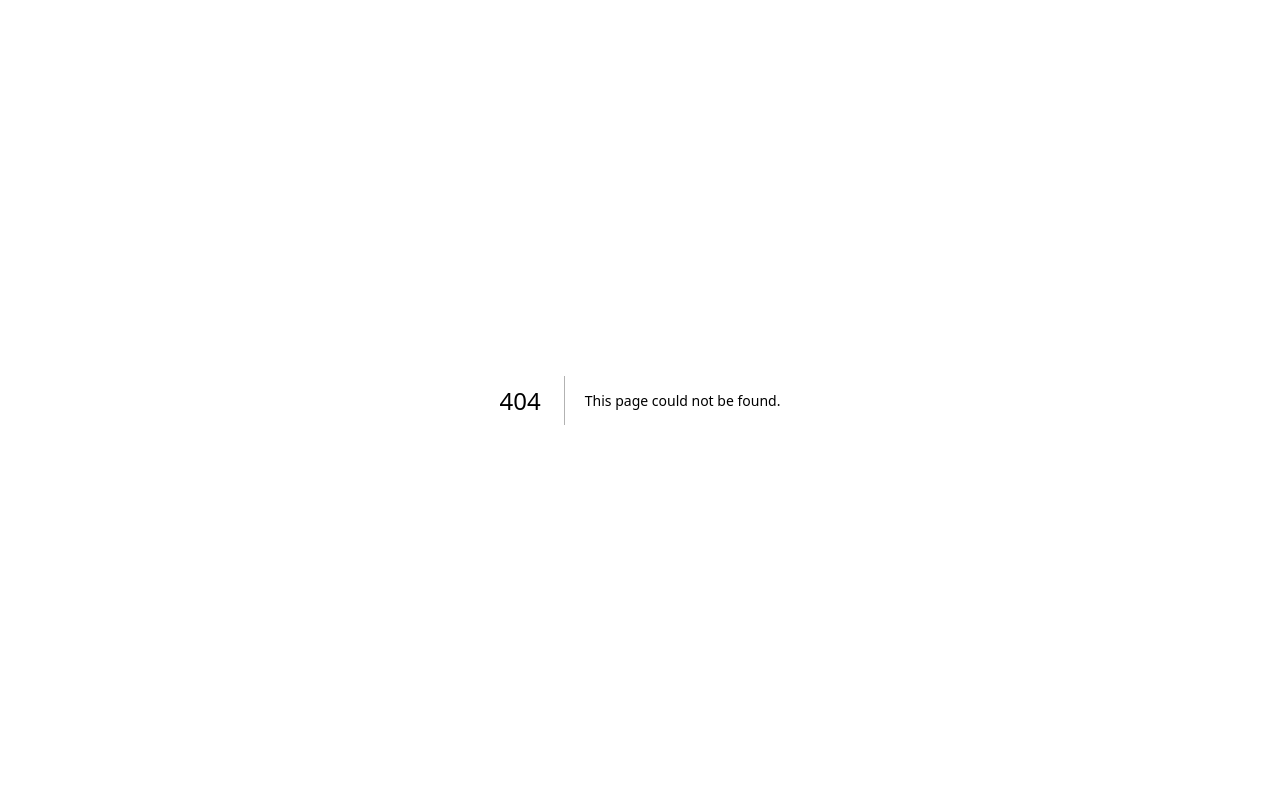
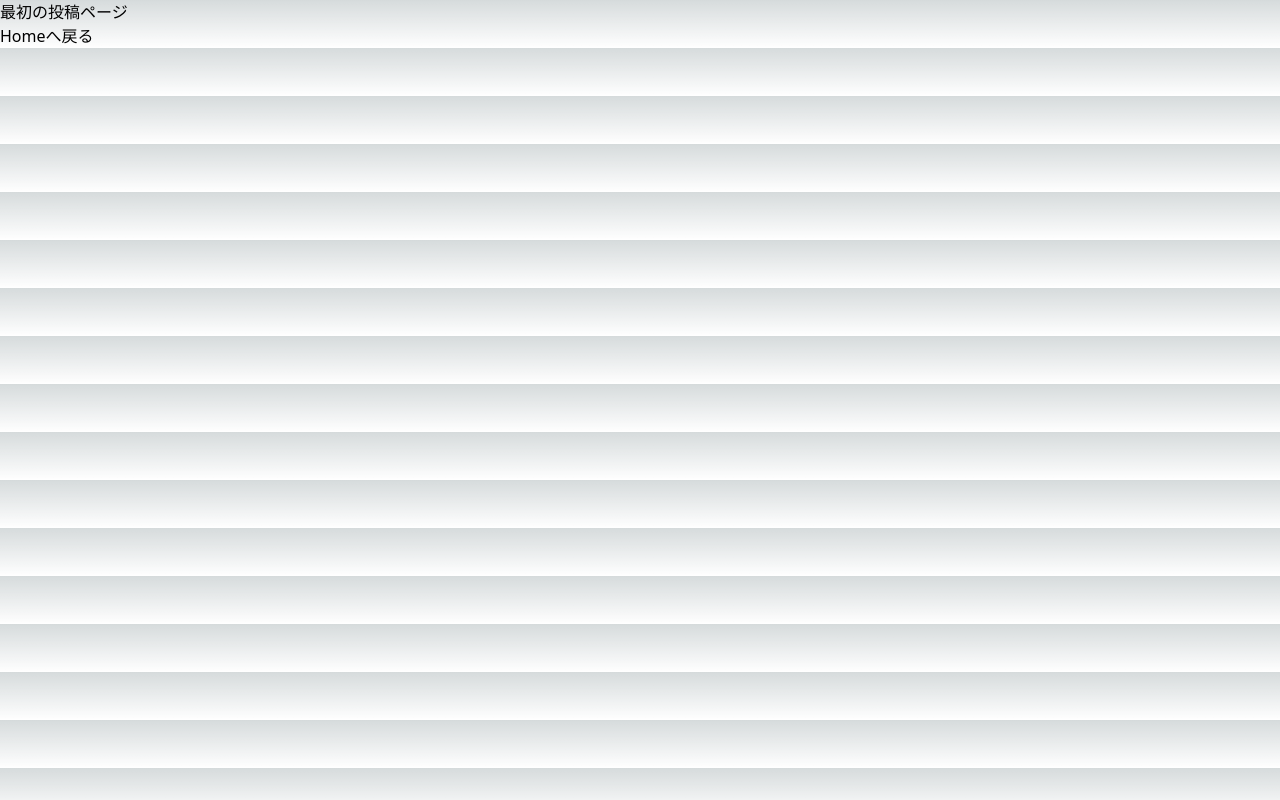
Before and after one commit to m-sato96/nextjs-microblog, a Next.js app: page /posts/firstPost in a window 1280 px wide. Before the commit this address had no page. Built offline with nearby package versions, Linux system fonts and the light colour scheme.

Commit message:
feat: 遷移確認

```diff
--- a/src/pages/index.tsx
+++ b/src/pages/index.tsx
@@ -1,13 +1,12 @@
 import Image from "next/image";
 import { Inter } from "next/font/google";
+import Link from "next/link";
 
 const inter = Inter({ subsets: ["latin"] });
 
 export default function Home() {
   return (
-    <main
-      className={`flex min-h-screen flex-col items-center justify-between p-24 ${inter.className}`}
-    >
+    <main className={`flex min-h-screen flex-col items-center justify-between p-24 ${inter.className}`}>
       <div className="z-10 max-w-5xl w-full items-center justify-between font-mono text-sm lg:flex">
         <p className="fixed left-0 top-0 flex w-full justify-center border-b border-gray-300 bg-gradient-to-b from-zinc-200 pb-6 pt-8 backdrop-blur-2xl dark:border-neutral-800 dark:bg-zinc-800/30 dark:from-inherit lg:static lg:w-auto  lg:rounded-xl lg:border lg:bg-gray-200 lg:p-4 lg:dark:bg-zinc-800/30">
           Get started by editing&nbsp;
@@ -20,18 +19,13 @@ export default function Home() {
             target="_blank"
             rel="noopener noreferrer"
           >
-            By{" "}
-            <Image
-              src="/vercel.svg"
-              alt="Vercel Logo"
-              className="dark:invert"
-              width={100}
-              height={24}
-              priority
-            />
+            By <Image src="/vercel.svg" alt="Vercel Logo" className="dark:invert" width={100} height={24} priority />
           </a>
         </div>
       </div>
+      <Link href="/posts/firstPost">
+        <h2>First Post</h2>
+      </Link>
 
       <div className="relative flex place-items-center before:absolute before:h-[300px] before:w-full sm:before:w-[480px] before:-translate-x-1/2 before:rounded-full before:bg-gradient-radial before:from-white before:to-transparent before:blur-2xl before:content-[''] after:absolute after:-z-20 after:h-[180px] after:w-full sm:after:w-[240px] after:translate-x-1/3 after:bg-gradient-conic after:from-sky-200 after:via-blue-200 after:blur-2xl after:content-[''] before:dark:bg-gradient-to-br before:dark:from-transparent before:dark:to-blue-700/10 after:dark:from-sky-900 after:dark:via-[#0141ff]/40 before:lg:h-[360px]">
         <Image
@@ -57,9 +51,7 @@ export default function Home() {
               -&gt;
             </span>
           </h2>
-          <p className={`m-0 max-w-[30ch] text-sm opacity-50`}>
-            Find in-depth information about Next.js features and API.
-          </p>
+          <p className={`m-0 max-w-[30ch] text-sm opacity-50`}>Find in-depth information about Next.js features and API.</p>
         </a>
 
         <a
@@ -74,9 +66,7 @@ export default function Home() {
               -&gt;
             </span>
           </h2>
-          <p className={`m-0 max-w-[30ch] text-sm opacity-50`}>
-            Learn about Next.js in an interactive course with&nbsp;quizzes!
-          </p>
+          <p className={`m-0 max-w-[30ch] text-sm opacity-50`}>Learn about Next.js in an interactive course with&nbsp;quizzes!</p>
         </a>
 
         <a
@@ -91,9 +81,7 @@ export default function Home() {
               -&gt;
             </span>
           </h2>
-          <p className={`m-0 max-w-[30ch] text-sm opacity-50`}>
-            Discover and deploy boilerplate example Next.js&nbsp;projects.
-          </p>
+          <p className={`m-0 max-w-[30ch] text-sm opacity-50`}>Discover and deploy boilerplate example Next.js&nbsp;projects.</p>
         </a>
 
         <a
--- /dev/null
+++ b/src/pages/posts/firstPost.tsx
@@ -0,0 +1,14 @@
+import Link from "next/link";
+
+const firstPost = () => {
+  return (
+    <div>
+      <h1>最初の投稿ページ</h1>
+      <Link href="/">
+        <h2>Homeへ戻る</h2>
+      </Link>
+    </div>
+  );
+};
+
+export default firstPost;
```
